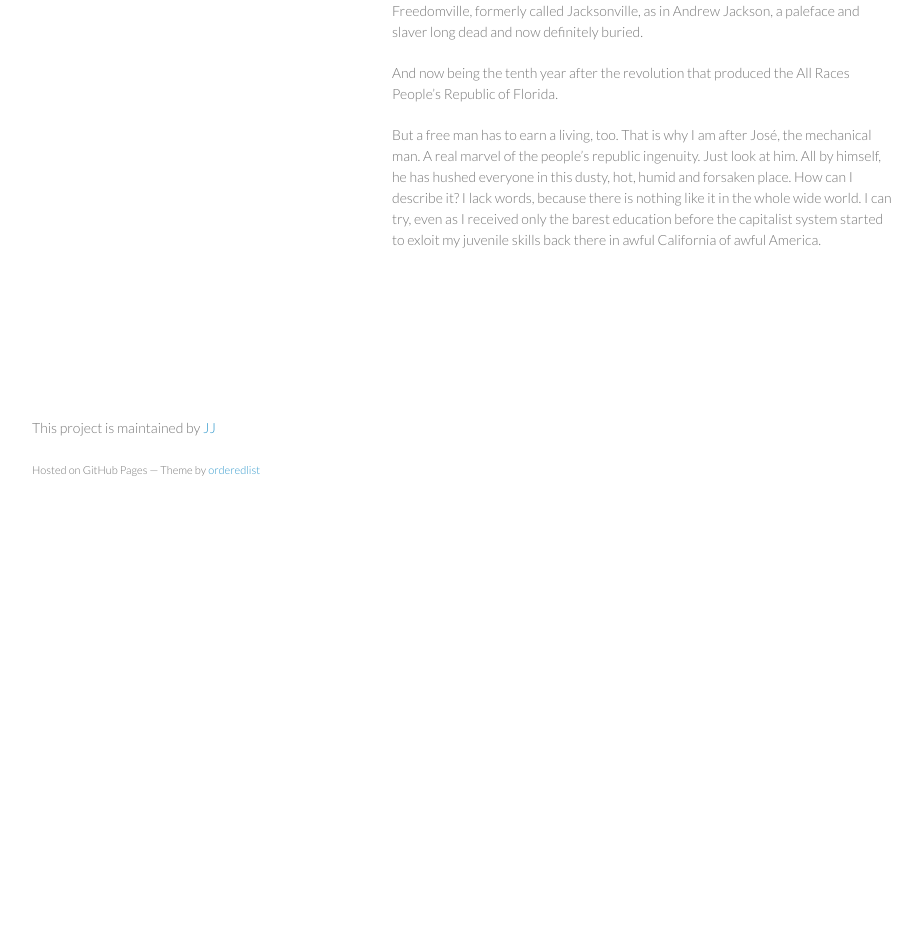
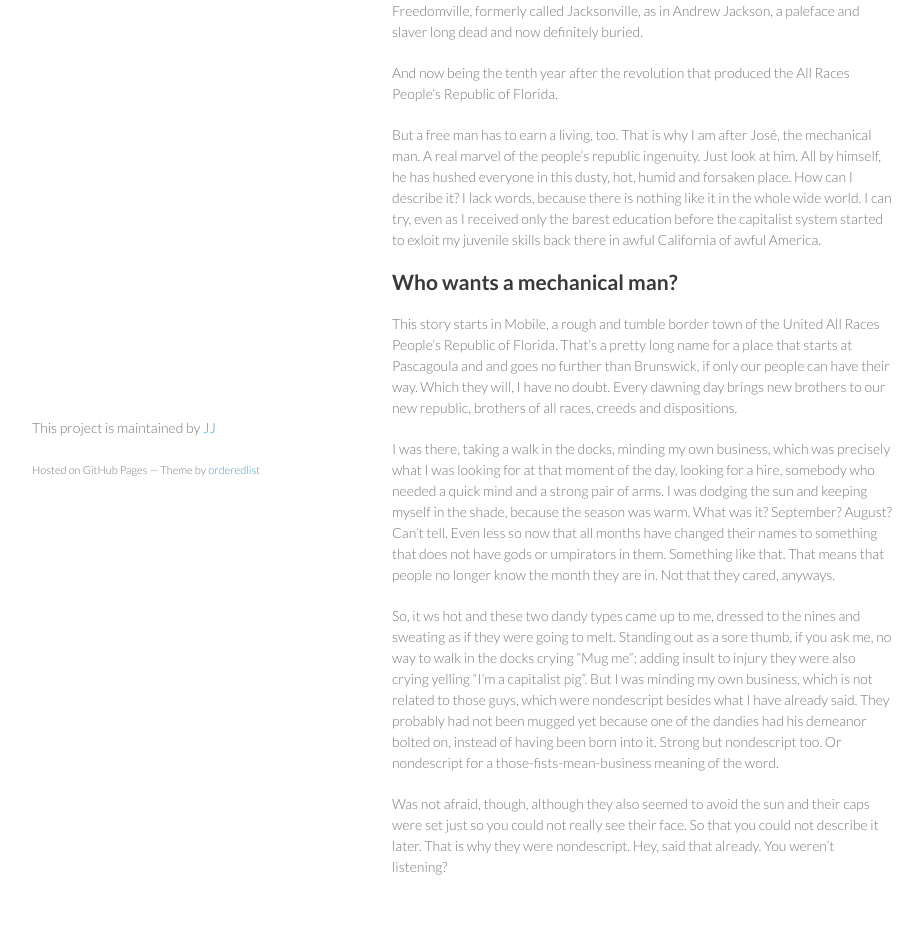
Before and after one commit to JJ/hoborg, a Jekyll site: the page built from text/text.md, in a window 1280 px wide. Shown: the part 351-1298 px from the top of the page, without its empty margins (178-1101 px from the left). Built offline with Jekyll 4.4.1, drawn with Linux system fonts in a browser that asks for light colours; before the commit the page ends 900 px from its top, so only the background shows below that.

Commit message:
Sync text/text.md from master to gh-pages

```diff
--- a/text/text.md
+++ b/text/text.md
@@ -34,3 +34,40 @@ lack words, because there is nothing like it in the whole wide
 world. I can try, even as I received only the barest education before
 the capitalist system started to exloit my juvenile skills back there
 in awful California of awful America.
+
+
+Who wants a mechanical man?
+-------------------------------------------
+
+This story starts in Mobile, a rough and tumble border town of the
+United All Races People's Republic  of Florida. That's a pretty long
+name for a place that starts at Pascagoula and and goes no further
+than Brunswick, if only our people can have their way. Which they
+will, I have no doubt. Every dawning day brings new brothers to our
+new republic, brothers of all races, creeds and dispositions.
+
+I was there, taking a walk in the docks, minding my own business,
+which was precisely what I was looking for at that moment of the day,
+looking for a hire, somebody who needed a quick mind and a strong pair
+of arms. I was dodging the sun and keeping myself in the shade,
+because the season was warm. What was it? September? August? Can't
+tell. Even less so now that all months have changed their names to
+something that does not have gods or umpirators in them. Something
+like that. That means that people no longer know the month they are
+in. Not that they cared, anyways.
+
+So, it ws hot and these two dandy types came up to me, dressed to the
+nines and sweating as if they were going to melt. Standing out as a
+sore thumb, if you ask me, no way to walk in the docks crying "Mug
+me"; adding insult to injury they were also crying yelling "I'm a capitalist
+pig". But I was minding my own business, which is not related to those
+guys, which were nondescript besides what I have already said. They
+probably had not been mugged yet because one of the dandies had his
+demeanor bolted on, instead of having been born into it. Strong but
+nondescript too. Or nondescript for a those-fists-mean-business
+meaning of the word.
+
+Was not afraid, though, although they also seemed to avoid the sun and
+their caps were set just so you could not really see their face. So
+that you could not describe it later. That is why they were
+nondescript. Hey, said that already. You weren't listening?
```
